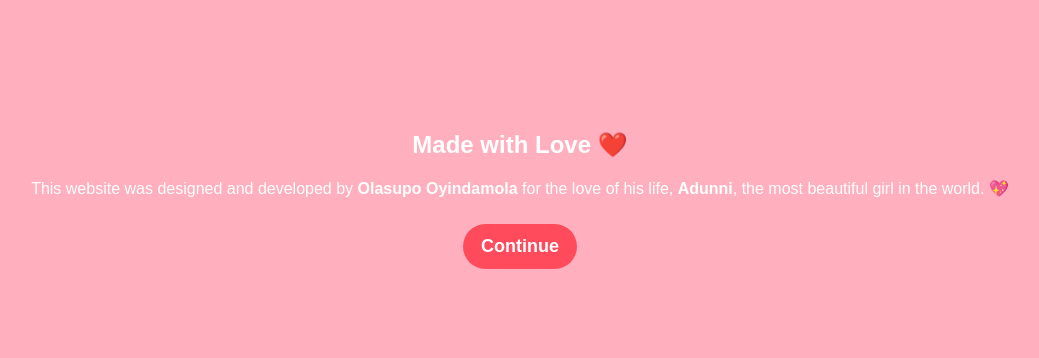
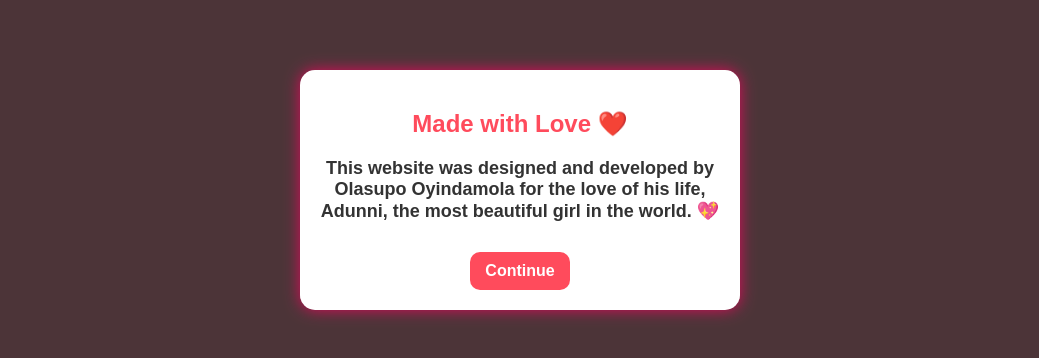
Before and after one commit to Dvibes23/How-much-I-love-you-, a plain HTML site: page index.html in a window 1280 px wide. Shown: the part 210-568 px from the top of the page, without its empty margins (120-1159 px from the left). Drawn offline with Linux system fonts and the light colour scheme.

Commit message:
Update style.css

```diff
--- a/style.css
+++ b/style.css
@@ -151,3 +151,66 @@ button:hover {
 .wave-animation {
     animation: waveEffect 2s infinite alternate ease-in-out;
 }
+/* ✨ Romantic Intro Popup Styling */
+.popup {
+    position: fixed;
+    top: 0;
+    left: 0;
+    width: 100%;
+    height: 100vh;
+    background: rgba(0, 0, 0, 0.7);
+    display: flex;
+    justify-content: center;
+    align-items: center;
+    z-index: 999;
+}
+
+.popup-content {
+    background: white;
+    padding: 20px;
+    border-radius: 15px;
+    text-align: center;
+    box-shadow: 0px 0px 15px rgba(255, 0, 98, 0.8);
+    max-width: 90%;
+    width: 400px;
+    animation: fadeIn 1s ease-in-out;
+}
+
+.popup-content h2 {
+    color: #ff4b5c;
+    font-size: 24px;
+}
+
+.popup-content p {
+    font-size: 18px;
+    color: #333;
+    font-weight: bold;
+    margin-bottom: 20px;
+}
+
+.popup-content button {
+    background: #ff4b5c;
+    color: white;
+    font-weight: bold;
+    border: none;
+    padding: 10px 15px;
+    cursor: pointer;
+    border-radius: 10px;
+    font-size: 16px;
+    transition: transform 0.2s ease-in-out;
+}
+
+.popup-content button:hover {
+    transform: scale(1.1);
+}
+
+/* Fade-in animation for popup */
+@keyframes fadeIn {
+    from { opacity: 0; transform: scale(0.8); }
+    to { opacity: 1; transform: scale(1); }
+}
+
+/* Hide main content initially */
+.hidden {
+    display: none;
+}
```
